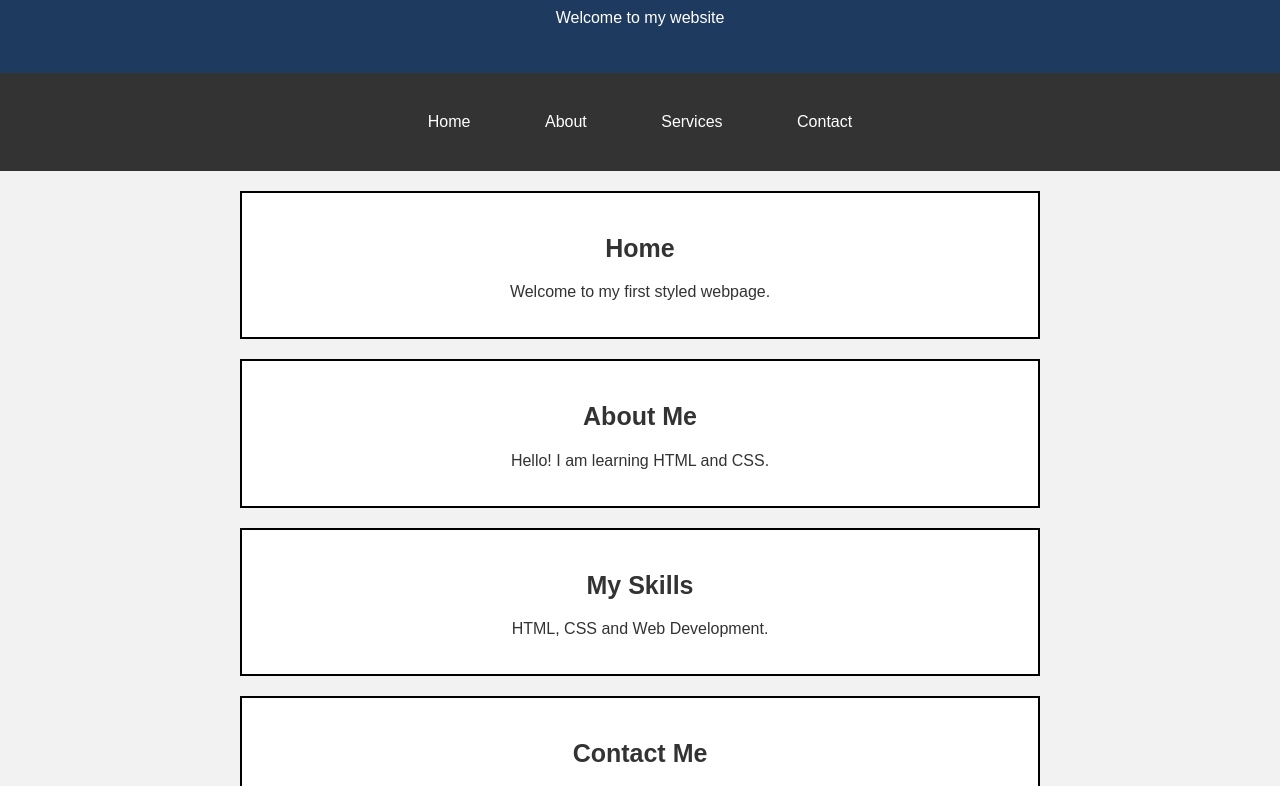
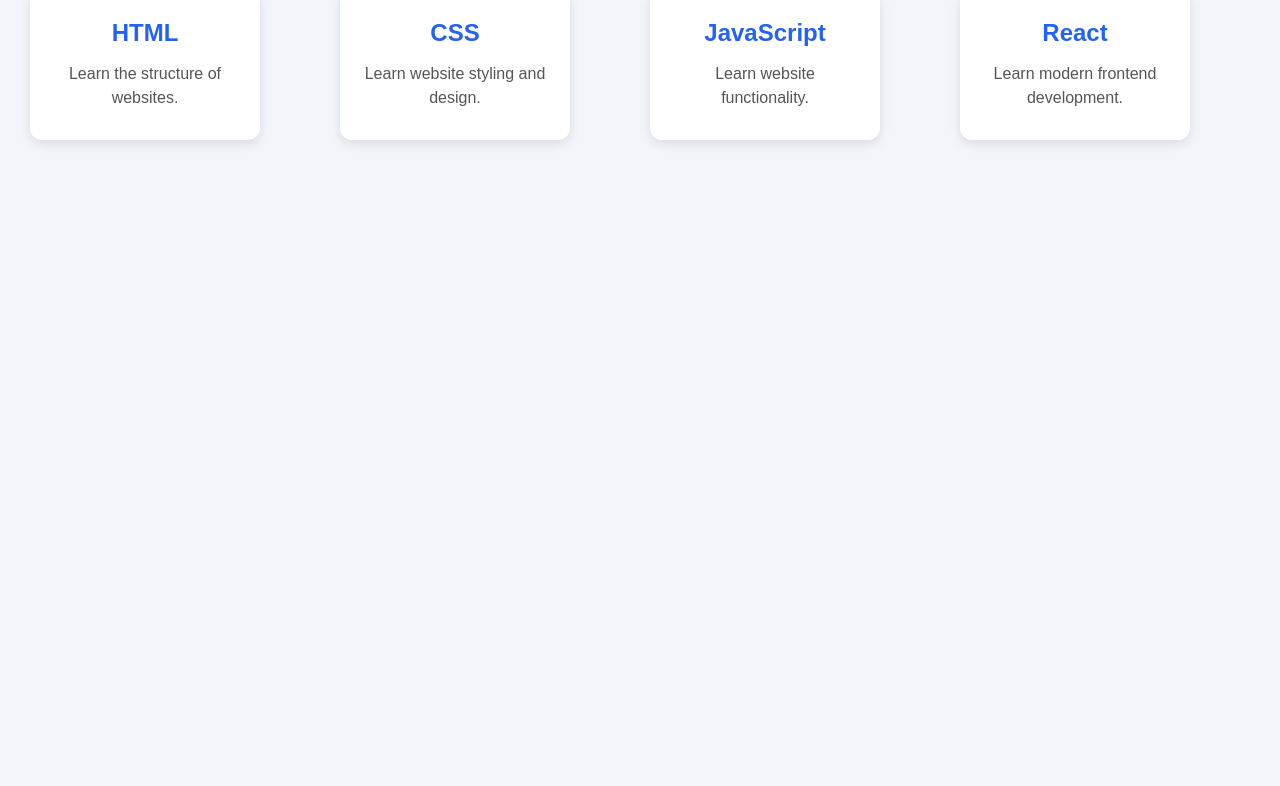
Before and after one commit to patelrutik1151-maker/internship-tasks, a plain HTML site: page index.html in a window 1280 px wide. Shown: the part 108-894 px from the top of the page. After the commit the page ends 800 px from the top, so only its background shows below. Drawn offline with Linux system fonts and the light colour scheme.

Commit message:
Day 6 – CSS Flexbox/Grid layout

```diff
--- a/index.html
+++ b/index.html
@@ -4,48 +4,36 @@
 <head>
     <meta charset="UTF-8">
     <meta name="viewport" content="width=device-width, initial-scale=1.0">
-    <title>My Day 5 Webpage</title>
+    <title>Day 6 - Flexbox and Grid</title>
     <link rel="stylesheet" href="style.css">
 </head>
 <body>
 
-    <header>
-        <h1>My Personal Website</h1>
-        <p>Welcome to my website</p>
-    </header>
+    <h1>My Responsive Card Layout</h1>
 
-    <nav>
-        <a href="#home">Home</a>
-        <a href="#about">About</a>
-        <a href="#services">Services</a>
-        <a href="#contact">Contact</a>
-    </nav>
+    <div class="container">
 
-    <main>
-        <section id="home">
-            <h2>Home</h2>
-            <p>Welcome to my first styled webpage.</p>
-        </section>
+        <div class="card">
+            <h2>HTML</h2>
+            <p>Learn the structure of websites.</p>
+        </div>
 
-        <section id="about">
-            <h2>About Me</h2>
-            <p>Hello! I am learning HTML and CSS.</p>
-        </section>
+        <div class="card">
+            <h2>CSS</h2>
+            <p>Learn website styling and design.</p>
+        </div>
 
-        <section id="services">
-            <h2>My Skills</h2>
-            <p>HTML, CSS and Web Development.</p>
-        </section>
+        <div class="card">
+            <h2>JavaScript</h2>
+            <p>Learn website functionality.</p>
+        </div>
 
-        <section id="contact">
-            <h2>Contact Me</h2>
-            <p>Email: example@gmail.com</p>
-        </section>
-    </main>
+        <div class="card">
+            <h2>React</h2>
+            <p>Learn modern frontend development.</p>
+        </div>
 
-    <footer>
-        <p>Copyright © 2026 My Website</p>
-    </footer>
+    </div>
 
 </body>
 </html>
--- a/style.css
+++ b/style.css
@@ -1,141 +1,87 @@
 
-/* Responsive Design */
-
-main {
-    width: 90%;
-    max-width: 1000px;
-    margin: auto;
-}
-
-section {
-    width: 100%;
-}
-
-/* Mobile Responsive */
-
-@media screen and (max-width: 600px) {
-
-    header h1 {
-        font-size: 25px;
-    }
-
-    nav a {
-        display: block;
-        padding: 10px;
-        margin: 5px;
-    }
-
-    section {
-        width: 100%;
-        padding: 15px;
-    }
-
-    p {
-        font-size: 14px;
-    }
-}
-
-/* Basic CSS */
-
+/* Basic Styling */
 * {
+    margin: 0;
+    padding: 0;
     box-sizing: border-box;
 }
 
 body {
-    margin: 0;
-    padding: 0;
     font-family: Arial, sans-serif;
-    background-color: #f2f2f2;
-    color: #333;
+    background-color: #f2f5f9;
+    padding: 30px;
 }
 
-/* Box Model */
-
-section {
-    width: 80%;
-    height: auto;
-    background-color: white;
-    padding: 20px;
-    border: 2px solid black;
-    margin: 20px auto;
+/* Heading */
+h1 {
+    text-align: center;
+    color: #222;
+    margin-bottom: 30px;
 }
 
-/* Text and Fonts */
-
-h1 {
-    font-family: Arial, sans-serif;
-    font-size: 35px;
-    font-weight: bold;
-    text-align: center;
+/* Flexbox Layout */
+.container {
+    display: flex;
+    justify-content: center;
+    align-items: center;
+    flex-direction: row;
+    gap: 20px;
+    flex-wrap: wrap;
 }
 
-h2 {
-    font-size: 25px;
-    font-weight: bold;
+/* Cards */
+.card {
+    background-color: white;
+    width: 230px;
+    padding: 30px 20px;
     text-align: center;
+    border-radius: 12px;
+    box-shadow: 0 4px 12px rgba(0,0,0,0.1);
+    transition: 0.3s;
 }
 
-p {
-    font-family: Arial, sans-serif;
-    font-size: 16px;
-    font-weight: normal;
-    text-align: center;
+.card:hover {
+    transform: translateY(-8px);
 }
 
-/* Colors and Backgrounds */
-
-header {
-    background-color: #1e3a5f;
-    color: white;
-    padding: 30px;
-    text-align: center;
+.card h2 {
+    color: #2563eb;
+    margin-bottom: 15px;
 }
 
-nav {
-    background-color: #333333;
-    padding: 15px;
-    text-align: center;
+.card p {
+    color: #555;
+    line-height: 1.5;
 }
 
-nav a {
-    color: white;
-    text-decoration: none;
-    margin: 15px;
+/* Responsive Design */
+@media (max-width: 600px) {
+    .container {
+        flex-direction: column;
+    }
+
+    .card {
+        width: 100%;
+        max-width: 350px;
+    }
 }
 
-section {
-    background-color: white;
+/* CSS Grid Layout */
+.container {
+    display: grid;
+    grid-template-columns: repeat(4, 1fr);
+    gap: 20px;
 }
 
-footer {
-    background-color: #1e3a5f;
-    color: white;
-    padding: 15px;
-    text-align: center;
+/* Responsive Grid */
+@media (max-width: 900px) {
+    .container {
+        grid-template-columns: repeat(2, 1fr);
+    }
 }
 
-/* Layout and Display */
-
-nav a {
-    display: inline-block;
-    padding: 10px 20px;
+@media (max-width: 600px) {
+    .container {
+        grid-template-columns: 1fr;
+    }
 }
-
-main {
-    max-width: 1000px;
-    margin: auto;
-}
-
-section {
-    display: block;
-    width: 80%;
-    margin: 20px auto;
-}
-
-header {
-    display: block;
-}
-
-footer {
-    display: block;
-}
```
